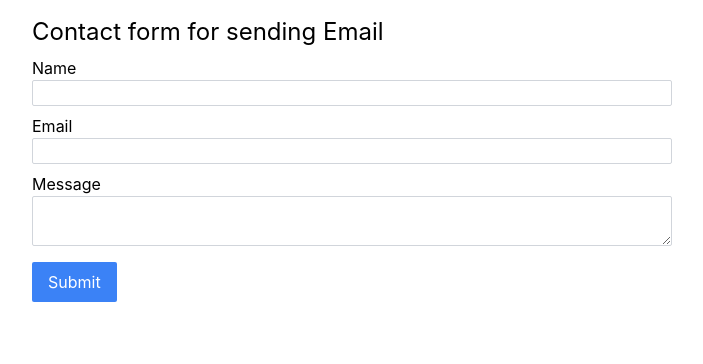
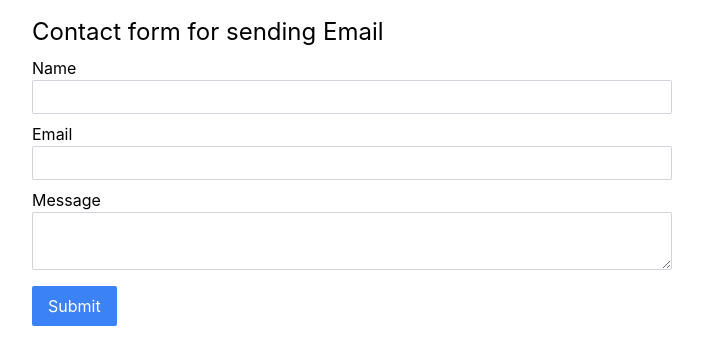
Before and after one commit to hayapy88/mern-contact-form-email, a React (Create React App) app in the folder client/: page / in a window 1280 px wide. Shown: the top 364 px of the page, without its empty margins (288-991 px from the left). Built offline with nearby package versions, Linux system fonts and the light colour scheme.

Commit message:
Add input and textarea padding

```diff
--- a/client/src/components/ContactForm.jsx
+++ b/client/src/components/ContactForm.jsx
@@ -37,7 +37,7 @@ const ContactForm = () => {
           </label>
           <input
             id="name"
-            className="border border-solid border-gray-300 rounded-sm"
+            className="py-1 px-2 border border-solid border-gray-300 rounded-sm"
             type="text"
             name="name"
             value={formData.name}
@@ -50,7 +50,7 @@ const ContactForm = () => {
           </label>
           <input
             id="email"
-            className="border border-solid border-gray-300 rounded-sm"
+            className="py-1 px-2 border border-solid border-gray-300 rounded-sm"
             type="text"
             name="email"
             value={formData.email}
@@ -63,7 +63,7 @@ const ContactForm = () => {
           </label>
           <textarea
             id="message"
-            className="border border-solid border-gray-300 rounded-sm"
+            className="py-1 px-2 border border-solid border-gray-300 rounded-sm"
             name="message"
             value={formData.message}
             onChange={handleChange}
```
